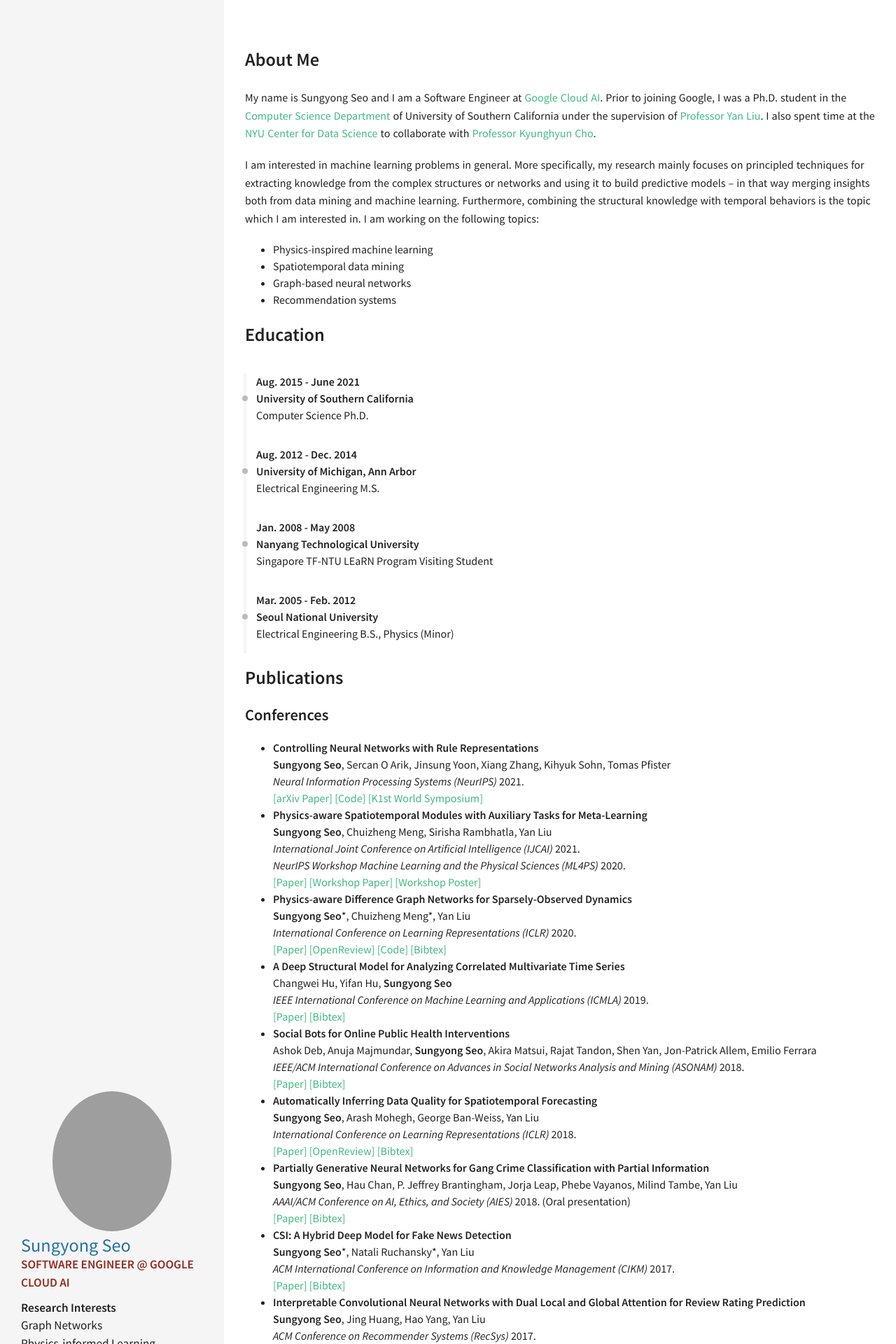
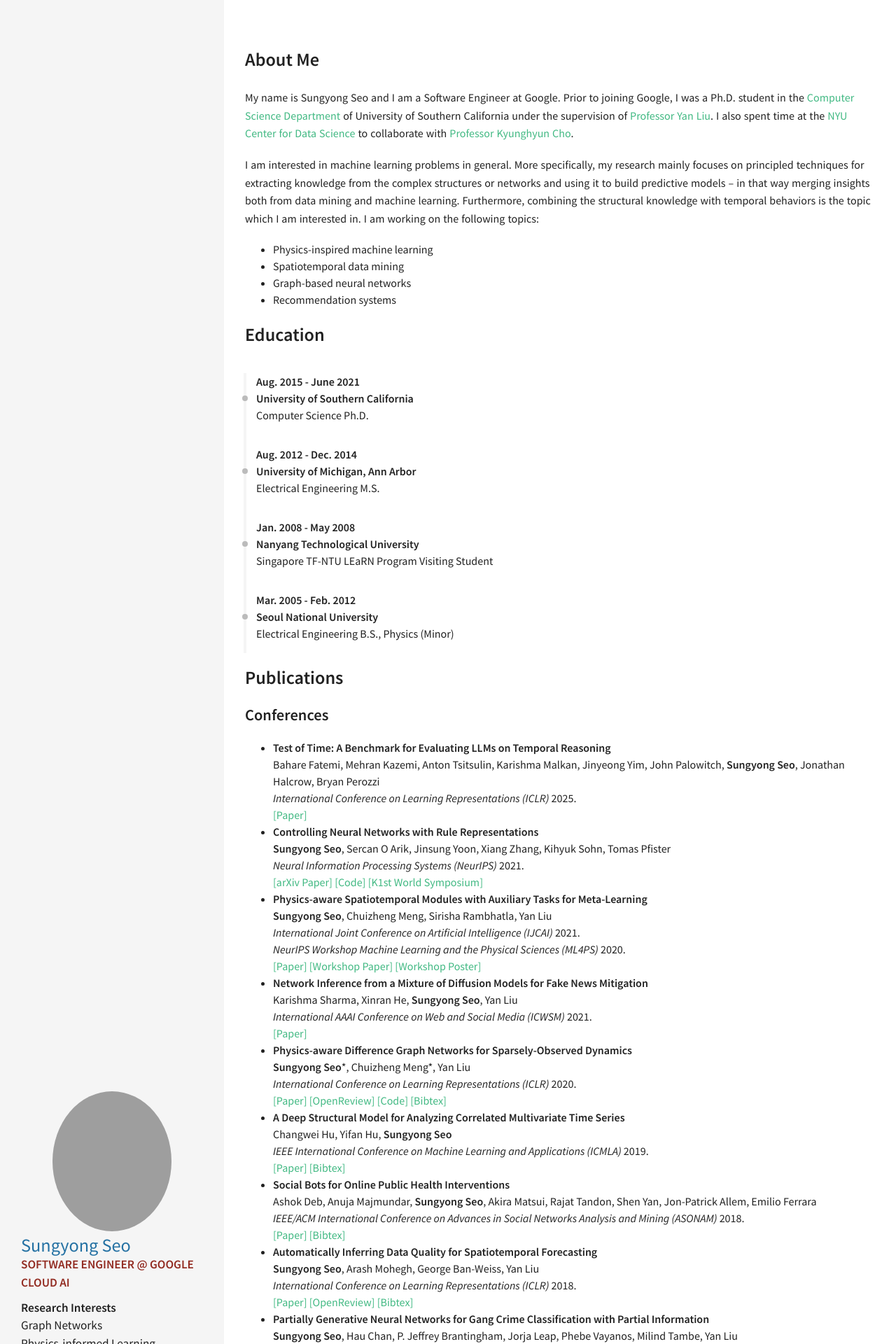
Before and after one commit to sungyongs/sungyongs.github.io, a Jekyll site: the page built from index.md, in a window 1280 px wide. Shown: the top 1920 px of the page at 70% size. Built offline with Jekyll 4.4.1, drawn with Linux system fonts in a browser that asks for light colours.

Commit message:
Update index.md

```diff
--- a/index.md
+++ b/index.md
@@ -7,7 +7,7 @@ permalink: /
 
 
 ## About Me
-My name is Sungyong Seo and I am a Software Engineer at [Google Cloud AI](https://cloud.google.com/products/ai). Prior to joining Google, I was a Ph.D. student in the [Computer Science Department](http://www.cs.usc.edu/) of University of Southern California under the supervision of [Professor Yan Liu](http://melady.usc.edu/). I also spent time at the [NYU Center for Data Science](https://cds.nyu.edu) to collaborate with [Professor Kyunghyun Cho](http://www.kyunghyuncho.me).
+My name is Sungyong Seo and I am a Software Engineer at Google. Prior to joining Google, I was a Ph.D. student in the [Computer Science Department](http://www.cs.usc.edu/) of University of Southern California under the supervision of [Professor Yan Liu](http://melady.usc.edu/). I also spent time at the [NYU Center for Data Science](https://cds.nyu.edu) to collaborate with [Professor Kyunghyun Cho](http://www.kyunghyuncho.me).
 
 
 I am interested in machine learning problems in general.
@@ -24,6 +24,10 @@ More specifically, my research mainly focuses on principled techniques for extra
 
 ## Publications
 ### Conferences
+- **Test of Time: A Benchmark for Evaluating LLMs on Temporal Reasoning**<br>
+Bahare Fatemi, Mehran Kazemi, Anton Tsitsulin, Karishma Malkan, Jinyeong Yim, John Palowitch, **Sungyong Seo**, Jonathan Halcrow, Bryan Perozzi<br>
+*International Conference on Learning Representations (ICLR)* 2025.<br>
+[\[Paper\]](https://openreview.net/forum?id=44CoQe6VCq)
 - **Controlling Neural Networks with Rule Representations**<br>
 **Sungyong Seo**, Sercan O Arik, Jinsung Yoon, Xiang Zhang, Kihyuk Sohn, Tomas Pfister<br>
 *Neural Information Processing Systems (NeurIPS)* 2021.<br>
@@ -33,6 +37,10 @@ More specifically, my research mainly focuses on principled techniques for extra
 *International Joint Conference on Artificial Intelligence (IJCAI)* 2021.<br>
 *NeurIPS Workshop Machine Learning and the Physical Sciences (ML4PS)* 2020.<br>
 [\[Paper\]](https://www.ijcai.org/proceedings/2021/0405.pdf) [\[Workshop Paper\]](https://ml4physicalsciences.github.io/2020/files/NeurIPS_ML4PS_2020_103.pdf) [\[Workshop Poster\]](https://ml4physicalsciences.github.io/2020/files/NeurIPS_ML4PS_2020_103_poster.pdf)
+- **Network Inference from a Mixture of Diffusion Models for Fake News Mitigation**<br>
+Karishma Sharma, Xinran He, **Sungyong Seo**, Yan Liu<br>
+*International AAAI Conference on Web and Social Media (ICWSM)* 2021.<br>
+[\[Paper\]](https://ojs.aaai.org/index.php/ICWSM/article/view/18093)
 - **Physics-aware Difference Graph Networks for Sparsely-Observed Dynamics**<br>
 **Sungyong Seo**\*, Chuizheng Meng\*, Yan Liu<br>
 *International Conference on Learning Representations (ICLR)* 2020.<br>
```
